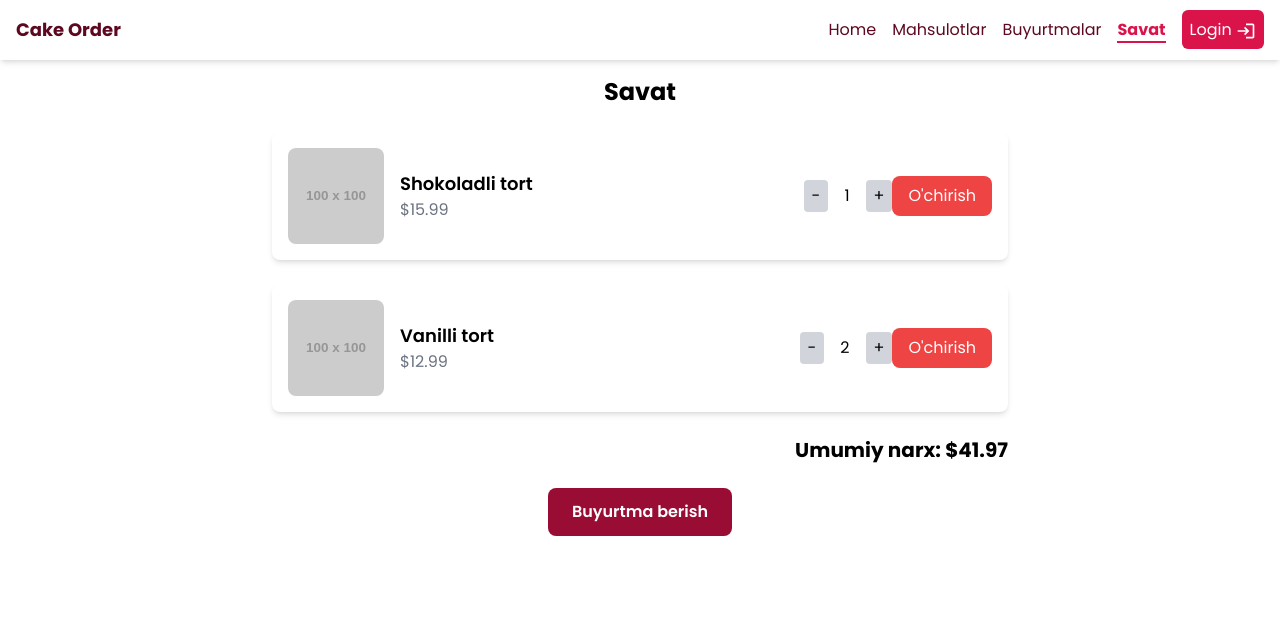
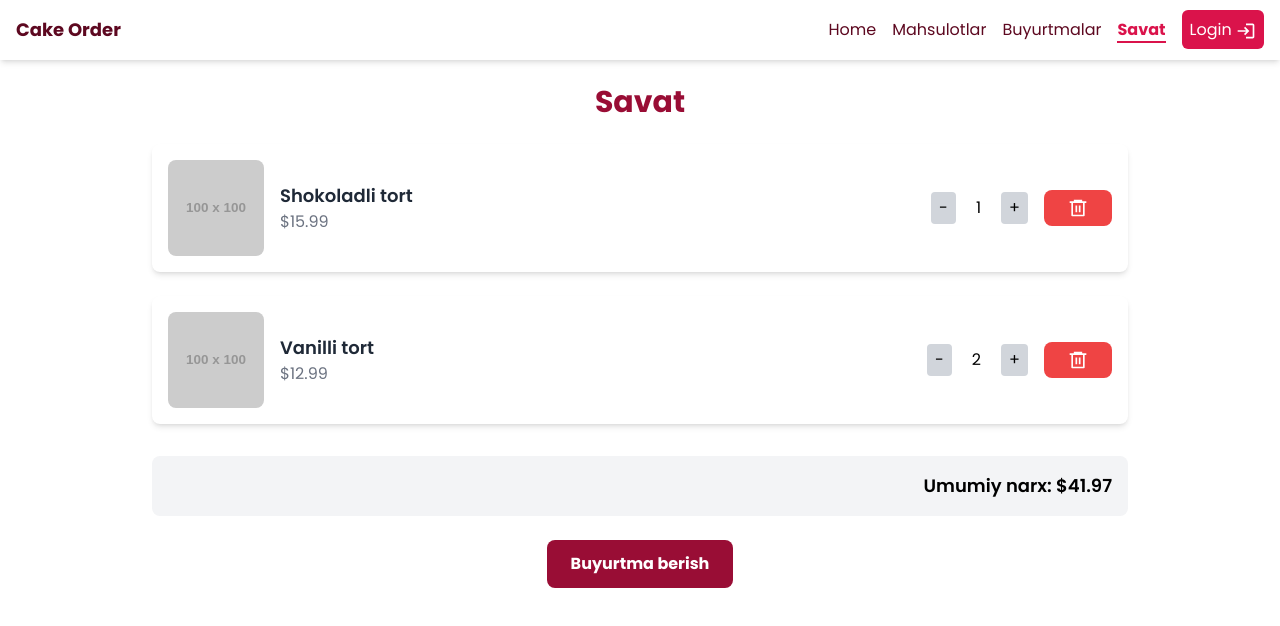
Before and after one commit to Muhammad-Devel/order-platform-3, a React (Vite) app: page /savat in a window 1280 px wide. Shown: the top 626 px of the page. Built offline with nearby package versions, Linux system fonts and the light colour scheme.

Commit message:
shopping cart changed

```diff
--- a/src/pages/ShoppingCart.jsx
+++ b/src/pages/ShoppingCart.jsx
@@ -1,7 +1,7 @@
 import React, { useState } from "react";
+import { RiDeleteBin6Line } from "react-icons/ri";
 
 function ShoppingCart() {
-  // Savatdagi mahsulotlarni saqlash uchun state
   const [cartItems, setCartItems] = useState([
     {
       id: 1,
@@ -19,111 +19,96 @@ function ShoppingCart() {
     },
   ]);
 
-  // Mahsulotni savatga qo'shish
-  const addToCart = (product) => {
-    setCartItems((prevItems) => {
-      const existingItem = prevItems.find((item) => item.id === product.id);
-
-      if (existingItem) {
-        return prevItems.map((item) =>
-          item.id === product.id
-            ? { ...item, quantity: item.quantity + 1 }
+  const updateQuantity = (productId, quantity) => {
+    setCartItems((prevItems) =>
+      prevItems.map((item) =>
+        item.id === productId
+          ? { ...item, quantity: Math.max(1, quantity) }
           : item
+      )
     );
-      } else {
-        return [...prevItems, { ...product, quantity: 1 }];
-      }
-    });
   };
 
-  // Mahsulotni savatdan olib tashlash
   const removeFromCart = (productId) => {
     setCartItems((prevItems) =>
       prevItems.filter((item) => item.id !== productId)
     );
   };
 
-  // Mahsulot sonini o'zgartirish
-  const updateQuantity = (productId, quantity) => {
-    setCartItems((prevItems) =>
-      prevItems.map((item) =>
-        item.id === productId ? { ...item, quantity: quantity } : item
-      )
-    );
-  };
-
-  // Savatdagi umumiy narx
   const totalPrice = cartItems.reduce(
     (total, item) => total + item.price * item.quantity,
     0
   );
 
   return (
-    <div className="p-4 max-w-3xl mx-auto">
-      <h1 className="text-2xl font-bold mb-6 text-center">Savat</h1>
+    <div className="p-6 max-w-5xl mx-auto">
+      <h1 className="text-3xl font-bold mb-6 text-center text-claret">Savat</h1>
 
       {cartItems.length === 0 ? (
-        <p className="text-center">Savat bo'sh</p>
+        <p className="text-center text-gray-500">Savat bo'sh</p>
       ) : (
-        <div className="space-y-6">
+        <div>
+          {/* Mahsulotlar gorizontal ko'rinishda */}
+          <div className="flex flex-col space-y-6">
             {cartItems.map((item) => (
               <div
                 key={item.id}
-              className="flex flex-col md:flex-row items-center justify-between bg-white shadow-md p-4 rounded-lg"
+                className="flex flex-wrap md:flex-nowrap items-center bg-white shadow-md rounded-lg p-4 hover:shadow-xl transition"
               >
                 {/* Mahsulot rasmi */}
                 <img
                   src={item.image}
                   alt={item.title}
-                className="w-24 h-24 rounded-lg mb-4 md:mb-0"
+                  className="w-24 h-24 object-cover rounded-lg mr-4 mb-4 md:mb-0"
                 />
 
                 {/* Mahsulot tafsilotlari */}
-              <div className="md:flex-1 md:ml-4 text-center md:text-left">
-                <h2 className="text-lg font-semibold">{item.title}</h2>
+                <div className="flex-1">
+                  <h2 className="font-semibold text-lg text-gray-800">
+                    {item.title}
+                  </h2>
                   <p className="text-gray-500">${item.price.toFixed(2)}</p>
                 </div>
 
-              {/* Mahsulot miqdorini boshqarish */}
-              <div className="flex items-center mt-4 md:mt-0">
+                {/* Miqdor boshqaruvi */}
+                <div className="flex items-center space-x-2">
                   <button
                     onClick={() => updateQuantity(item.id, item.quantity - 1)}
-                  className="px-2 py-1 bg-gray-300 rounded"
+                    className="px-2 py-1 bg-gray-300 rounded hover:bg-gray-400 transition"
                     disabled={item.quantity <= 1}
                   >
                     -
                   </button>
-                <span className="px-4">{item.quantity}</span>
+                  <span className="px-3">{item.quantity}</span>
                   <button
                     onClick={() => updateQuantity(item.id, item.quantity + 1)}
-                  className="px-2 py-1 bg-gray-300 rounded"
+                    className="px-2 py-1 bg-gray-300 rounded hover:bg-gray-400 transition"
                   >
                     +
                   </button>
                 </div>
 
-              {/* Mahsulotni olib tashlash */}
-              <div className="mt-4 md:mt-0">
+                {/* Olib tashlash tugmasi */}
                 <button
                   onClick={() => removeFromCart(item.id)}
-                  className="bg-red-500 text-white px-4 py-2 rounded-lg hover:bg-red-700 transition duration-300"
+                  className="ml-4 bg-red-500 text-xl text-white px-6 py-2 rounded-lg hover:bg-red-600 transition"
                 >
-                  O'chirish
+                  <RiDeleteBin6Line />
                 </button>
               </div>
+            ))}
           </div>
-          ))}
 
           {/* Umumiy narx */}
-          <div className="text-right mt-6">
-            <h2 className="text-xl font-bold">
+          <div className="mt-8 p-4 bg-gray-100 rounded-lg text-right">
+            <h2 className="text-lg font-semibold">
               Umumiy narx: ${totalPrice.toFixed(2)}
             </h2>
           </div>
 
           {/* Buyurtma tugmasi */}
-          <div className="text-center mt-6">
-            <button className="bg-claret text-white px-6 py-3 rounded-lg font-semibold hover:bg-red-700 transition duration-300">
+          <div className="mt-6 text-center">
+            <button className="bg-claret text-white px-6 py-3 rounded-lg font-bold hover:bg-red-600 transition">
               Buyurtma berish
             </button>
           </div>
```
Lines whose indentation alone changed are shown as unchanged.
